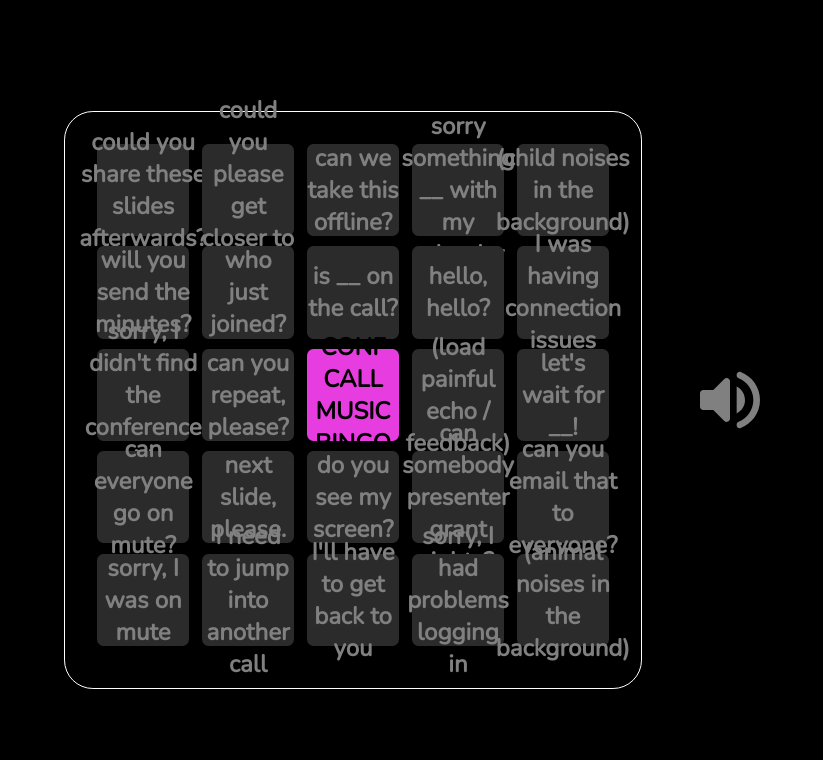
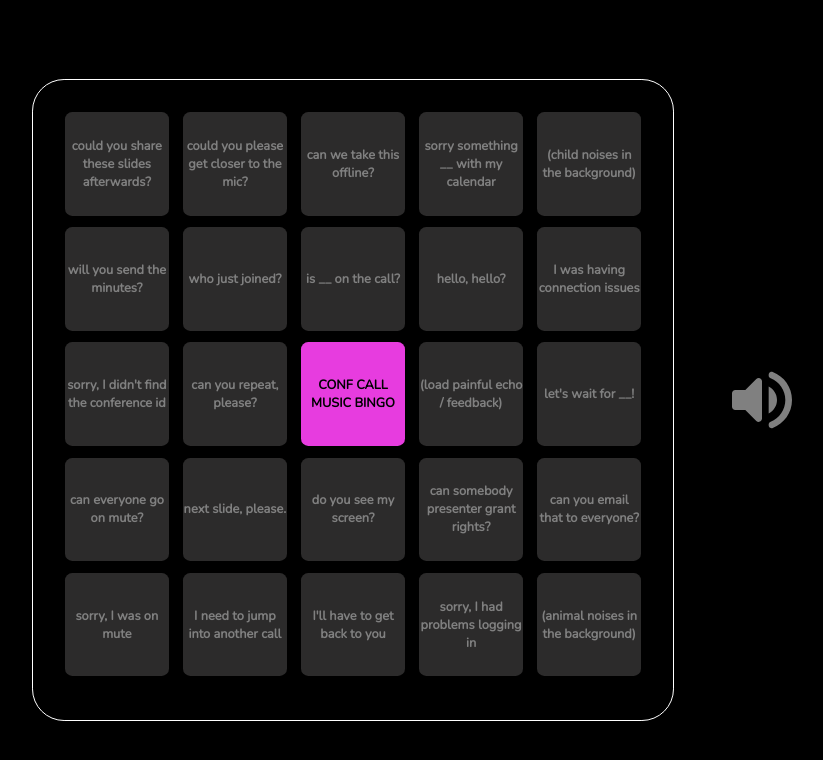
Before and after one commit to noamrubin22/bingo, a React (Create React App) app: page / in a window 1280 px wide. Shown: the top 760 px of the page, without its empty margins (247-1070 px from the left). Built offline with nearby package versions, Linux system fonts and the light colour scheme; no server answers.

Commit message:
fixed responsiveness

```diff
--- a/src/App.css
+++ b/src/App.css
@@ -1,4 +1,4 @@
-/* mobiile  */
+/* mobile  */
 .App {
   text-align: center;
   display: flex;
@@ -25,7 +25,7 @@
 }
 
 /* tablet */
-@media only screen and (min-width: 768px) {
+@media only screen and (min-width: 600px) {
   .App {
     text-align: center;
     display: flex;
@@ -40,8 +40,8 @@
   }
 
   .board {
-    width: 90vw;
-    height: 90vw;
+    width: 70vw;
+    height:70vw;
     display: flex;
     flex-wrap: wrap;
     justify-content: space-between;
@@ -68,8 +68,8 @@
   }
 
   .board {
-    width: 40vw;
-    height: 40vw;
+    width: 45vw;
+    height: 45vw;
     display: flex;
     flex-wrap: wrap;
     justify-content: space-between;
--- a/src/Ticket.css
+++ b/src/Ticket.css
@@ -1,4 +1,3 @@
-/* mobile */
 .ticket {
     width: 18%;
     height: 18%;
@@ -50,8 +49,7 @@
     75% 	{ background-color: #04d596;}
 }
 
-/* tablet */
-@media only screen and (min-width: 768px) {
+@media only screen and (min-width: 600px) {
     .ticket {
         width: 18%;
         height: 18%;
@@ -63,7 +61,7 @@
         justify-content: center;
         align-items: center;
         z-index: 2;
-        font-size: 1.2rem;
+        font-size: .8rem;
         border-radius: 7%;
     }
 
@@ -104,7 +102,6 @@
     }
 }
 
-/* desktop */
 @media only screen and (min-width: 1025px) {
     .ticket {
         background-size: contain;
@@ -115,7 +112,7 @@
         justify-content: center;
         align-items: center;
         z-index: 2;
-        font-size: 1.5rem;
+        font-size: 0.8rem;
         border-radius: 7%;
     }
 
```
